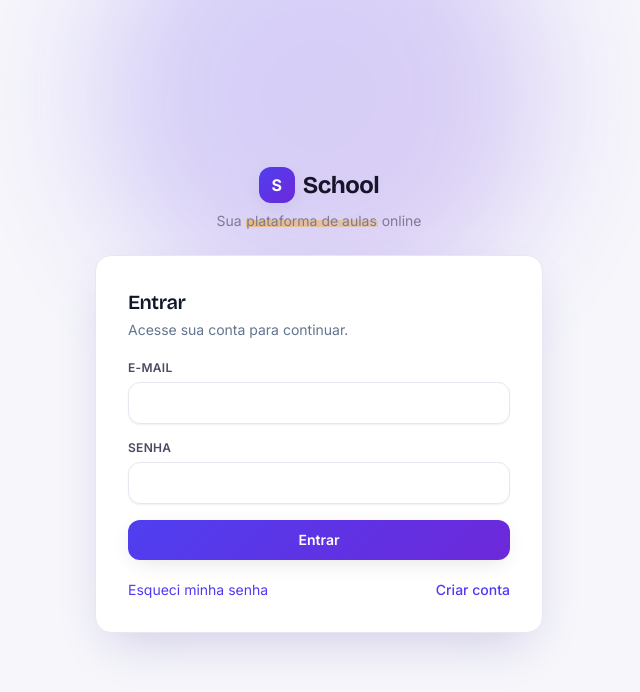
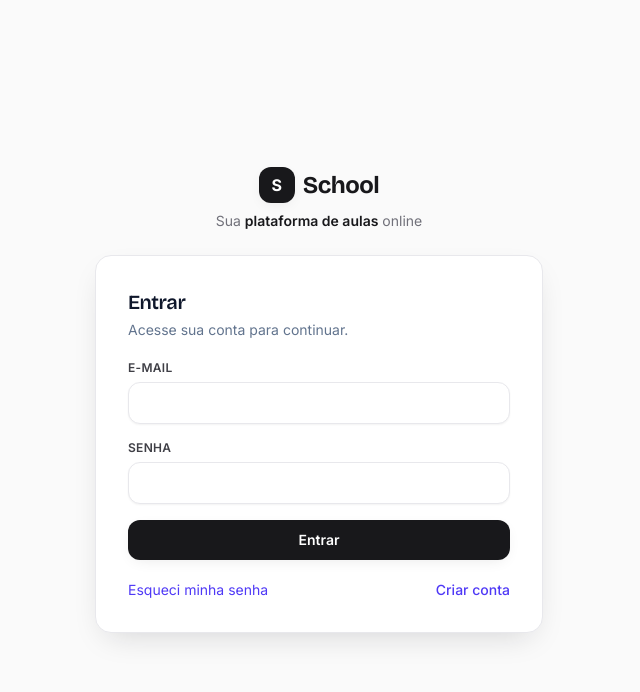
Before and after one commit to LitoGroup/aulas, a Next.js app: page /login in a window 1280 px wide. Shown: the top 692 px of the page, without its empty margins (321-961 px from the left). Built offline with nearby package versions, Linux system fonts and the light colour scheme.

Commit message:
style: identidade sobria e profissional (monocromatica, acoes em tinta preta, capas neutras)

```diff
--- a/src/app/(app)/dashboard/page.tsx
+++ b/src/app/(app)/dashboard/page.tsx
@@ -30,7 +30,7 @@ export default async function DashboardPage() {
         >
           <CourseCover title={featured.course.title} seed={featured.course.id} className="min-h-40" />
           <div className="flex flex-col justify-center gap-3 p-6">
-            <span className="text-xs font-semibold uppercase tracking-wide text-[color:var(--accent)]">
+            <span className="text-xs font-semibold uppercase tracking-wide text-[color:var(--muted)]">
               {featured.progress.percent > 0 ? "Continue de onde parou" : "Comece agora"}
             </span>
             <h2 className="text-xl font-bold text-[color:var(--ink)]">{featured.course.title}</h2>
@@ -82,7 +82,7 @@ export default async function DashboardPage() {
                   <div className="flex items-center gap-2 text-xs text-[color:var(--muted)]">
                     <div className="h-1.5 flex-1 overflow-hidden rounded-full bg-[color:var(--canvas)]">
                       <div
-                        className={`h-full rounded-full ${progress.percent >= 100 ? "bg-[color:var(--success)]" : "bg-[color:var(--accent)]"}`}
+                        className={`h-full rounded-full ${progress.percent >= 100 ? "bg-[color:var(--success)]" : "bg-[color:var(--ink)]"}`}
                         style={{ width: `${Math.max(progress.percent, 3)}%` }}
                       />
                     </div>
--- a/src/app/(app)/manage/course-forms.tsx
+++ b/src/app/(app)/manage/course-forms.tsx
@@ -146,9 +146,9 @@ export function LessonForm({ courseId, moduleId }: { courseId: string; moduleId:
       )}
 
       {type === "FILE" && (
-        <p className="rounded-xl border border-[color:var(--accent)]/25 bg-[color:var(--accent)]/8 px-3.5 py-2.5 text-xs text-[#9a5b00]">
-          Crie a aula e depois use <strong>“+ Anexar apostila”</strong> abaixo dela para
-          enviar o PDF, DOCX ou ZIP. O aluno verá o arquivo para download nesta aula.
+        <p className="rounded-xl border border-[color:var(--border)] bg-[color:var(--canvas)] px-3.5 py-2.5 text-xs text-[color:var(--muted)]">
+          Crie a aula e depois use <strong className="text-[color:var(--ink-soft)]">“+ Anexar apostila”</strong> abaixo
+          dela para enviar o PDF, DOCX ou ZIP. O aluno verá o arquivo nesta aula.
         </p>
       )}
 
--- a/src/app/(auth)/layout.tsx
+++ b/src/app/(auth)/layout.tsx
@@ -2,13 +2,8 @@ import Link from "next/link";
 
 export default function AuthLayout({ children }: { children: React.ReactNode }) {
   return (
-    <div className="relative flex min-h-screen items-center justify-center overflow-hidden px-4 py-10">
-      {/* atmosfera de marca ao fundo */}
-      <div
-        aria-hidden
-        className="pointer-events-none absolute -top-32 left-1/2 h-[28rem] w-[28rem] -translate-x-1/2 rounded-full opacity-20 blur-3xl brand-gradient"
-      />
-      <div className="relative w-full max-w-md">
+    <div className="flex min-h-screen items-center justify-center px-4 py-10">
+      <div className="w-full max-w-md">
         <div className="mb-6 text-center">
           <Link href="/" className="inline-flex items-center gap-2">
             <span className="brand-gradient flex h-9 w-9 items-center justify-center rounded-xl text-base font-bold text-white shadow-[var(--shadow-md)]">
--- a/src/app/globals.css
+++ b/src/app/globals.css
@@ -1,28 +1,32 @@
 @import "tailwindcss";
 
 /* ---------------------------------------------------------------------------
-   School — sistema visual "Sala de aula moderna"
-   Tinta violeta + índigo com profundidade + marca-texto âmbar (assinatura)
+   School — sistema visual sóbrio e profissional
+   Neutro quase monocromático · ações em tinta preta · acento mínimo
 --------------------------------------------------------------------------- */
 :root {
-  --canvas: #f6f6fb;
+  --canvas: #fafafa;
   --surface: #ffffff;
-  --ink: #171528;
-  --ink-soft: #4b4a63;
-  --muted: #7c7b93;
-  --border: #e8e7f1;
+  --ink: #18181b;
+  --ink-soft: #3f3f46;
+  --muted: #71717a;
+  --border: #e8e8ec;
+  --border-strong: #d4d4d8;
 
-  --brand: #4f3ff0;
-  --brand-strong: #6d28d9;
-  --brand-ink: #2e1f8f;
-  --accent: #f5a623; /* marca-texto */
-  --success: #10b981;
-  --danger: #e5484d;
+  /* acento usado com muita parcimônia (links, item ativo) */
+  --accent: #4f46e5;
+  --accent-ink: #4338ca;
+  --success: #16a34a;
+  --danger: #dc2626;
 
-  --radius: 14px;
-  --shadow-sm: 0 1px 2px rgba(23, 21, 40, 0.06);
-  --shadow-md: 0 6px 24px -8px rgba(23, 21, 40, 0.16);
-  --shadow-lg: 0 20px 48px -16px rgba(46, 31, 143, 0.22);
+  /* aliases monocromáticos (interface sóbria em tinta preta) */
+  --brand: var(--ink);
+  --brand-ink: var(--ink);
+
+  --radius: 12px;
+  --shadow-sm: 0 1px 2px rgba(24, 24, 27, 0.05);
+  --shadow-md: 0 4px 16px -6px rgba(24, 24, 27, 0.12);
+  --shadow-lg: 0 12px 32px -12px rgba(24, 24, 27, 0.18);
 }
 
 @theme inline {
@@ -40,30 +44,22 @@ body {
 
 h1, h2, h3, .font-display {
   font-family: var(--font-display), var(--font-sans), sans-serif;
-  letter-spacing: -0.02em;
+  letter-spacing: -0.021em;
 }
 
-/* Assinatura: traço de marca-texto sob palavras-chave */
-.highlight {
-  background-image: linear-gradient(
-    120deg,
-    color-mix(in srgb, var(--accent) 55%, transparent),
-    color-mix(in srgb, var(--accent) 30%, transparent)
-  );
-  background-repeat: no-repeat;
-  background-size: 100% 42%;
-  background-position: 0 78%;
-  padding: 0 0.06em;
+/* Preenchimento de marca: tinta sólida (sem gradiente colorido) */
+.brand-gradient {
+  background-color: var(--ink);
 }
 
-/* Gradiente de marca reutilizável (botões/hero/mark) */
-.brand-gradient {
-  background-image: linear-gradient(135deg, var(--brand) 0%, var(--brand-strong) 100%);
+/* Ênfase discreta — sem marca-texto colorido */
+.highlight {
+  color: var(--ink);
+  font-weight: 600;
 }
 
-/* Foco de teclado consistente e visível */
 :where(a, button, input, select, textarea):focus-visible {
-  outline: 2px solid var(--brand);
+  outline: 2px solid var(--ink);
   outline-offset: 2px;
 }
 
--- a/src/components/course-cover.tsx
+++ b/src/components/course-cover.tsx
@@ -1,12 +1,5 @@
-// Capa de curso gerada por gradiente deterministico (sem precisar de upload).
-const GRADIENTS = [
-  ["#4f3ff0", "#6d28d9"],
-  ["#0ea5e9", "#4f3ff0"],
-  ["#f5a623", "#e5484d"],
-  ["#10b981", "#0ea5e9"],
-  ["#8b5cf6", "#ec4899"],
-  ["#f59e0b", "#6d28d9"],
-];
+// Capa de curso sóbria: tom escuro neutro com leve variação por curso.
+const SHADES = ["#1b1b1f", "#202028", "#1e2226", "#232026", "#1c2024", "#26232a"];
 
 function hash(str: string): number {
   let h = 0;
@@ -34,24 +27,33 @@ export function CourseCover({
   className?: string;
   size?: "card" | "thumb";
 }) {
-  const [from, to] = GRADIENTS[hash(seed ?? title) % GRADIENTS.length];
+  const shade = SHADES[hash(seed ?? title) % SHADES.length];
   return (
     <div
       className={`relative flex items-center justify-center overflow-hidden ${className}`}
-      style={{ backgroundImage: `linear-gradient(135deg, ${from}, ${to})` }}
+      style={{ backgroundColor: shade }}
     >
-      {/* textura sutil */}
+      {/* grade sutil + brilho discreto, tudo em tons neutros */}
       <div
         aria-hidden
-        className="absolute inset-0 opacity-20"
+        className="absolute inset-0 opacity-[0.06]"
         style={{
           backgroundImage:
-            "radial-gradient(circle at 80% 20%, rgba(255,255,255,.5) 0, transparent 40%)",
+            "linear-gradient(to right, #fff 1px, transparent 1px), linear-gradient(to bottom, #fff 1px, transparent 1px)",
+          backgroundSize: "22px 22px",
+        }}
+      />
+      <div
+        aria-hidden
+        className="absolute inset-0"
+        style={{
+          backgroundImage:
+            "radial-gradient(120% 80% at 85% 15%, rgba(255,255,255,0.10), transparent 55%)",
         }}
       />
       <span
-        className={`relative font-display font-bold text-white/95 ${
-          size === "card" ? "text-3xl" : "text-lg"
+        className={`relative font-display font-semibold tracking-tight text-white/85 ${
+          size === "card" ? "text-2xl" : "text-base"
         }`}
       >
         {initials(title)}
--- a/src/components/progress-ring.tsx
+++ b/src/components/progress-ring.tsx
@@ -27,7 +27,7 @@ export function ProgressRing({
           cy={size / 2}
           r={r}
           fill="none"
-          stroke={done ? "var(--success)" : "var(--accent)"}
+          stroke={done ? "var(--success)" : "var(--ink)"}
           strokeWidth={stroke}
           strokeDasharray={c}
           strokeDashoffset={offset}
--- a/src/components/ui.tsx
+++ b/src/components/ui.tsx
@@ -134,7 +134,7 @@ export function ProgressBar({ percent }: { percent: number }) {
   return (
     <div className="h-2 w-full overflow-hidden rounded-full bg-[color:var(--canvas)]">
       <div
-        className={`h-full rounded-full transition-all ${done ? "bg-[color:var(--success)]" : "bg-[color:var(--accent)]"}`}
+        className={`h-full rounded-full transition-all ${done ? "bg-[color:var(--success)]" : "bg-[color:var(--ink)]"}`}
         style={{ width: `${Math.max(percent, 3)}%` }}
       />
     </div>
```
